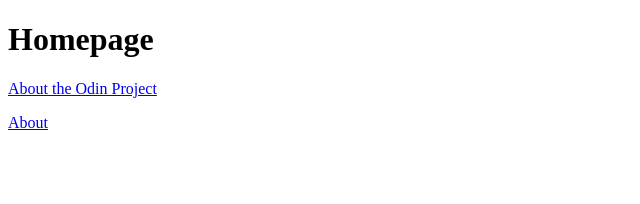
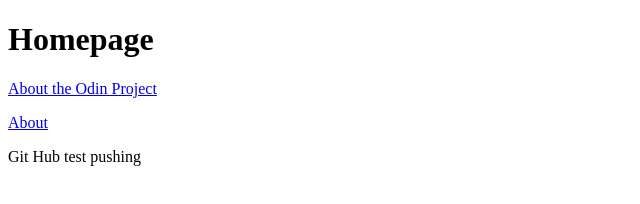
Before and after one commit to servo706/git_test, a plain HTML site: page index.html in a window 1280 px wide. Shown: the whole page, without its empty margins (0-640 px from the left). Drawn offline with Linux system fonts and the light colour scheme.

Commit message:
Add index.html testing push to Github

```diff
--- a/index.html
+++ b/index.html
@@ -9,5 +9,6 @@
         <a href="https://www.theodinproject.com" target="_blank" rel="noreferrer">
         About the Odin Project</a>
        <p> <a href="./pages/about.html">About</a> </p>
+       <p>Git Hub test pushing</p>
     </body>
 </html>
```
